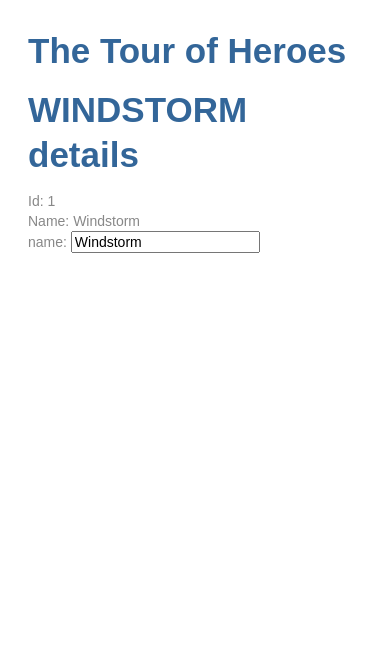
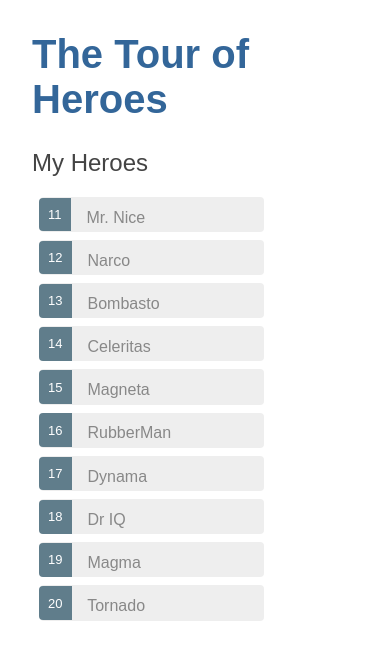
Before and after one commit to henriquenovais/Angular101, an Angular app in the folder angular-tour-of-heroes/: page / in a window 390 px wide. Shown: the top 660 px of the page. Built offline with nearby package versions, Linux system fonts and the light colour scheme.

Commit message:
Implement conditional rendering of list components with responsive display

```diff
--- a/angular-tour-of-heroes/src/app/heroes/heroes.component.css
+++ b/angular-tour-of-heroes/src/app/heroes/heroes.component.css
@@ -0,0 +1,48 @@
+/* HeroesComponent's private CSS styles */
+.selected {
+    background-color: rgb(182, 66, 21) !important;
+    color: white;
+  }
+  .heroes {
+    margin: 0 0 2em 0;
+    list-style-type: none;
+    padding: 0;
+    width: 15em;
+  }
+  .heroes li {
+    cursor: pointer;
+    position: relative;
+    left: 0;
+    background-color: #EEE;
+    margin: .5em;
+    padding: .3em 0;
+    height: 1.6em;
+    border-radius: 4px;
+  }
+  .heroes li.selected:hover {
+    background-color: #BBD8DC !important;
+    color: white;
+  }
+  .heroes li:hover {
+    color: #607D8B;
+    background-color: #DDD;
+    left: .1em;
+  }
+  .heroes .text {
+    position: relative;
+    top: -3px;
+  }
+  .heroes .badge {
+    display: inline-block;
+    font-size: small;
+    color: white;
+    padding: 0.8em 0.7em 0 0.7em;
+    background-color: #607D8B;
+    line-height: 1em;
+    position: relative;
+    left: -1px;
+    top: -4px;
+    height: 1.8em;
+    margin-right: .8em;
+    border-radius: 4px 0 0 4px;
+  }
--- a/angular-tour-of-heroes/src/app/heroes/heroes.component.html
+++ b/angular-tour-of-heroes/src/app/heroes/heroes.component.html
@@ -1,8 +1,21 @@
-<h1> {{hero.name | uppercase}} details </h1>
-<div><span>Id: </span>{{hero.id}}</div>
-<div><span>Name: </span>{{hero.name}}</div>
-<div>
+
+<div *ngIf="selectedHero">
+<!-- This div is only rendered if selectedHero is defined! That's what *ngIf is.-->
+<h1> {{selectedHero.name | uppercase}} details </h1>
+<div><span>Id: </span>{{selectedHero.id}}</div>
+<div><span>Name: </span>{{selectedHero.name}}</div>
+
   <label> name:
-    <input [(ngModel)]="hero.name" placeholder="name">
+    <input [(ngModel)]="selectedHero.name" placeholder="name">
   </label>
 </div>
+<h2>My Heroes</h2>
+<ul class="heroes">
+  <li *ngFor="let hero of heroes" (click)="onSelect(hero)" [class.selected]="hero === selectedHero">
+    <!-- *ngFor is Angular's repeater directive, it repeats a host element for each element in a list-->
+    <!-- hero is the element that is gonna save each element of the HEROES list-->
+    <!-- If the current row hero(represented by 'hero') is the same as the selected hero('selectedHero')
+    Angular changes the elements class to 'selected' and thus biding to it new CSS coding. -->
+    <span class="badge">{{hero.id}}</span> {{hero.name}}
+  </li>
+</ul>
--- a/angular-tour-of-heroes/src/app/heroes/heroes.component.ts
+++ b/angular-tour-of-heroes/src/app/heroes/heroes.component.ts
@@ -1,5 +1,6 @@
 import { Component, OnInit } from "@angular/core";
 import { Hero } from "../models/Hero";
+import { HEROES } from "../models/mock-heroes";
 
 @Component({
   selector: "app-heroes", //CSS element of the component
@@ -8,10 +9,11 @@
 })
 //It is always fundamental to export the component, as follows:
 export class HeroesComponent implements OnInit {
-  hero: Hero = {
-    id: 1,
-    name: "Windstorm"
-  };
+  heroes = HEROES;
+  selectedHero: Hero;
+  onSelect(hero: Hero): void {
+    this.selectedHero = hero;
+  }
 
   constructor() {}
 
--- /dev/null
+++ b/angular-tour-of-heroes/src/app/models/mock-heroes.ts
@@ -0,0 +1,14 @@
+import { Hero } from "./Hero";
+
+export const HEROES: Hero[] = [
+  { id: 11, name: "Mr. Nice" },
+  { id: 12, name: "Narco" },
+  { id: 13, name: "Bombasto" },
+  { id: 14, name: "Celeritas" },
+  { id: 15, name: "Magneta" },
+  { id: 16, name: "RubberMan" },
+  { id: 17, name: "Dynama" },
+  { id: 18, name: "Dr IQ" },
+  { id: 19, name: "Magma" },
+  { id: 20, name: "Tornado" }
+];
--- a/angular-tour-of-heroes/src/index.html
+++ b/angular-tour-of-heroes/src/index.html
@@ -7,7 +7,6 @@
   <title>AngularTourOfHeroes</title>
   <base href="/">
   <meta name="viewport" content="width=device-width, initial-scale=1">
-  <link rel="stylesheet" type="text/css" href="https://cdnjs.cloudflare.com/ajax/libs/semantic-ui/2.4.1/semantic.min.css">
   <link rel="icon" type="image/x-icon" href="favicon.ico">
 </head>
 <body>
```
